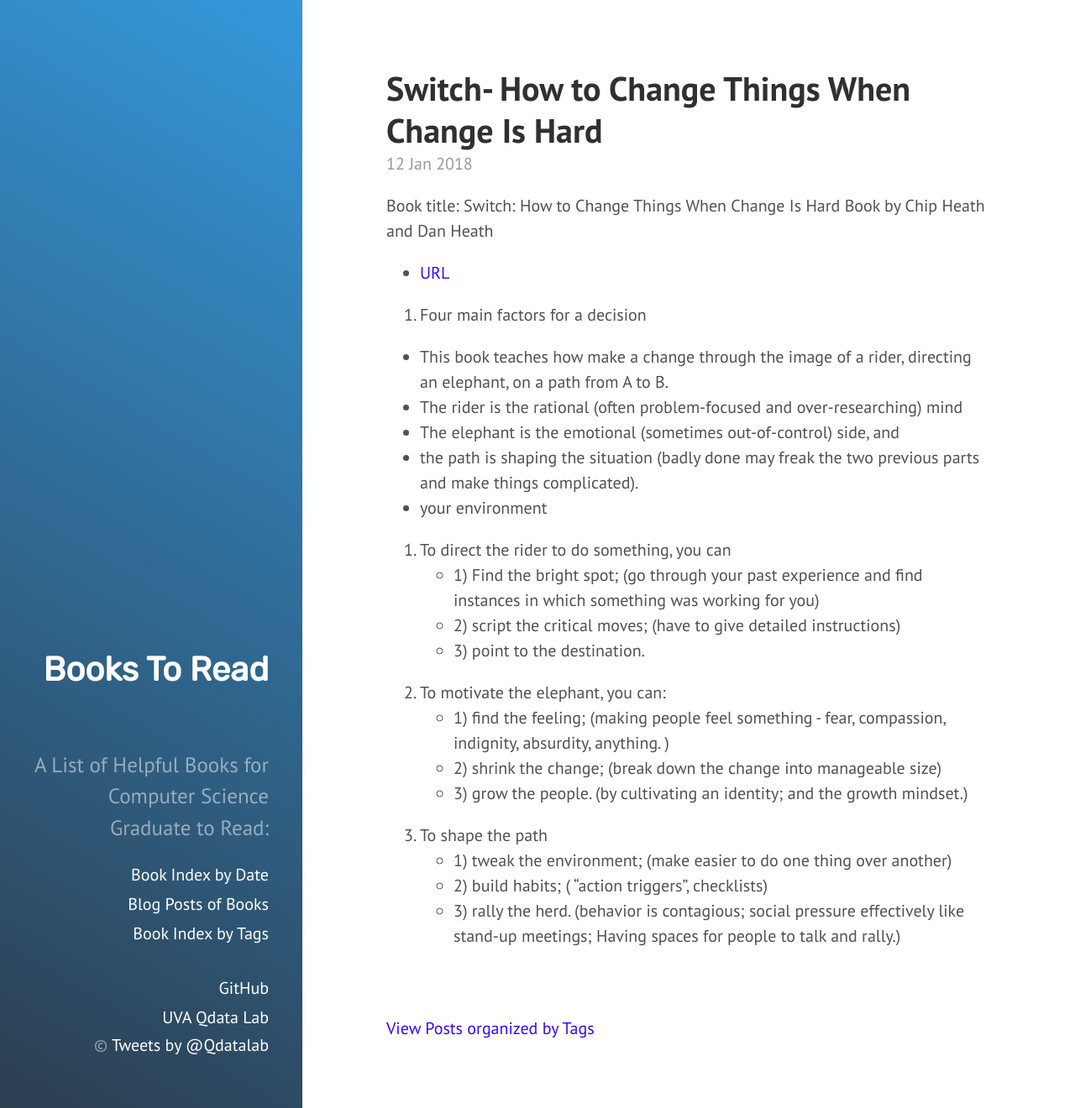
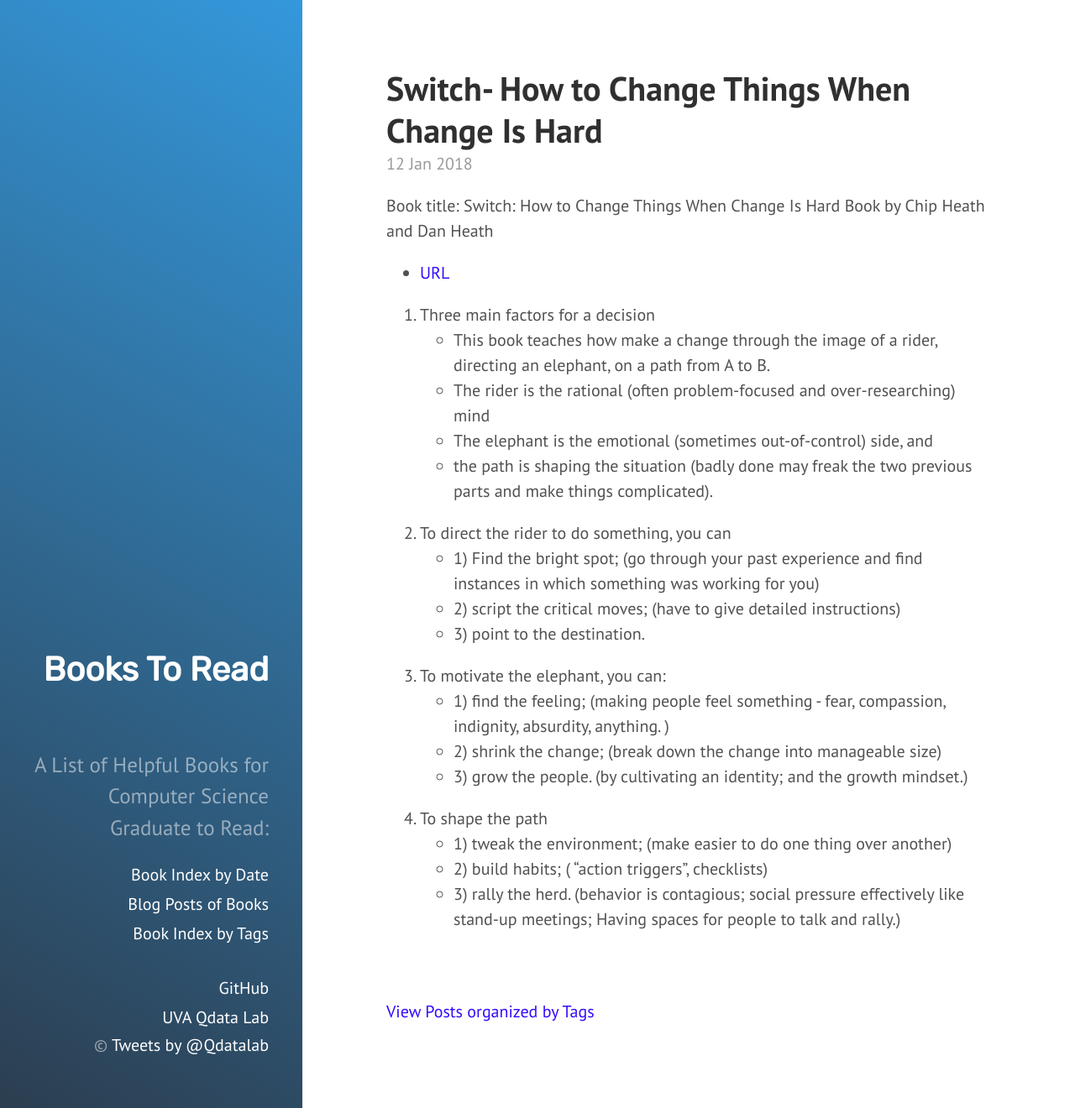
Before and after one commit to qiyanjun/books2read, a Jekyll site: the page built from _posts/2018-01-12-Switch.md, in a window 1280 px wide and 1320 px high. Shown: the whole window at 84% size. Built offline with Jekyll 4.4.1, drawn with Linux system fonts in a browser that asks for light colours.

Commit message:
minor change

```diff
--- a/_posts/2018-01-12-Switch.md
+++ b/_posts/2018-01-12-Switch.md
@@ -13,13 +13,12 @@
 - [URL](https://www.amazon.com/Switch-Change-Things-When-Hard/dp/0385528752)
 
 
-1. Four main factors for a decision
-
+1. Three main factors for a decision
 - This book teaches how make a change through the image of a rider, directing an elephant, on a path from A to B.
 - The rider is the rational (often problem-focused and over-researching) mind
 - The elephant is the emotional (sometimes out-of-control) side, and
 - the path is shaping the situation (badly done may freak the two previous parts and make things complicated).
-- your environment
+
 
 2. To direct the rider to do something, you can
 - 1) Find the bright spot; (go through your past experience and find instances in which something was working for you)
```
